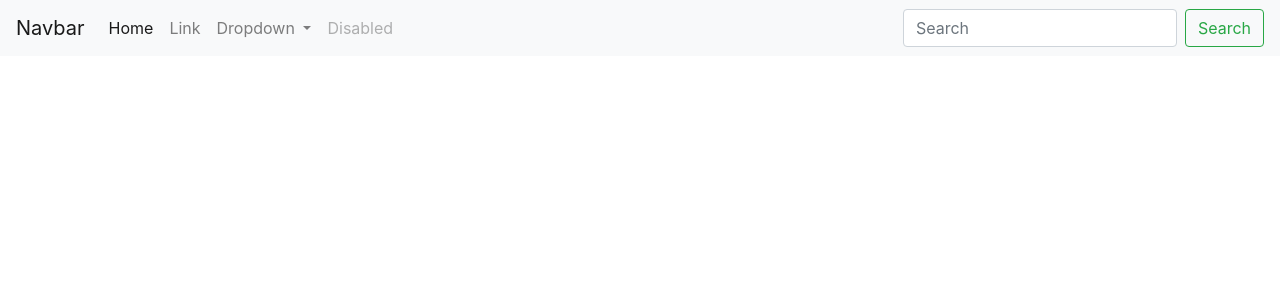
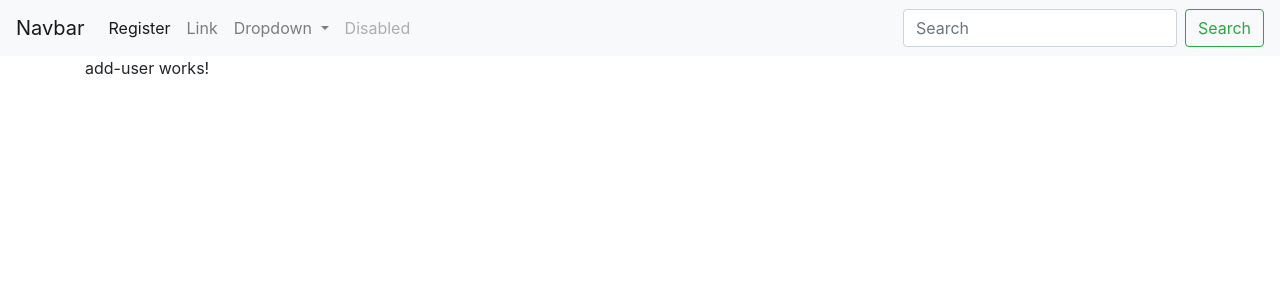
Before and after one commit to oshadaamila/sn_fe, an Angular app: page /add-user in a window 1280 px wide. Before the commit this address led to /. Shown: the top 300 px of the page. Built offline with nearby package versions, Linux system fonts and the light colour scheme.

Commit message:
adds add-user route

```diff
--- a/src/app/add-user/add-user.component.html
+++ b/src/app/add-user/add-user.component.html
@@ -1,3 +1,3 @@
-<p>
+<div class="container">
   add-user works!
-</p>
+  <div>
--- a/src/app/app-routing.module.ts
+++ b/src/app/app-routing.module.ts
@@ -1,10 +1,13 @@
 import { NgModule } from '@angular/core';
 import { Routes, RouterModule } from '@angular/router';
+import { AddUserComponent } from './add-user/add-user.component';
 
-const routes: Routes = [];
+const routes: Routes = [
+  {path:'add-user',component: AddUserComponent}
+];
 
 @NgModule({
-  imports: [RouterModule.forRoot(routes)],
+  imports: [RouterModule.forRoot(routes, { enableTracing: true })],
   exports: [RouterModule]
 })
 export class AppRoutingModule { }
--- a/src/app/navbar/navbar.component.html
+++ b/src/app/navbar/navbar.component.html
@@ -7,8 +7,13 @@
 
   <div class="collapse navbar-collapse" id="navbarSupportedContent">
     <ul class="navbar-nav mr-auto">
-      <li class="nav-item active">
-        <a class="nav-link" href="#">Home <span class="sr-only">(current)</span></a>
+      <li>
+        <a class="nav-link" routerLink="add-user" routerLinkActive="nav-item active">
+          Register
+          <span class="sr-only">
+            (current)
+          </span>
+        </a>
       </li>
       <li class="nav-item">
         <a class="nav-link" href="#">Link</a>
```
